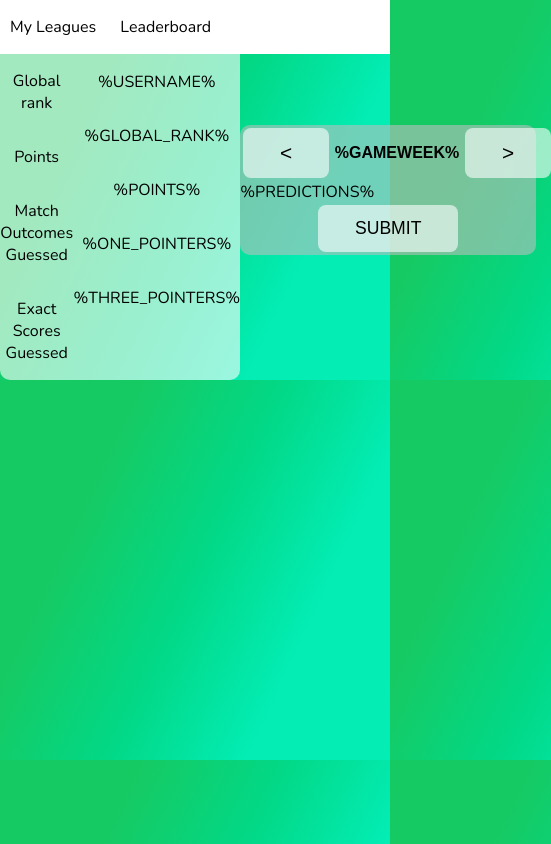
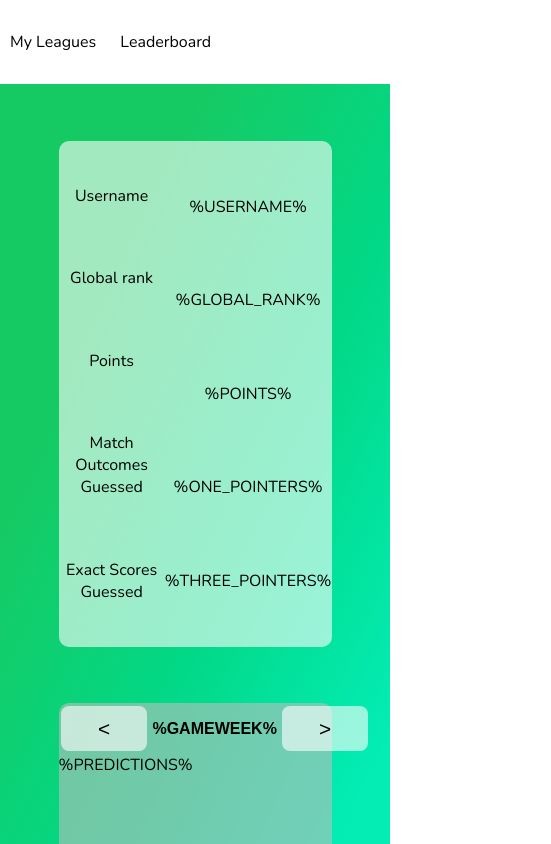
Before and after one commit to adammarszalek22/pl-website, a website: page public/main-page.html in a window 390 px wide. Shown: the top 844 px of the page, 551 px wide, since content can reach past the window. Drawn offline with nearby package versions, Linux system fonts and the light colour scheme.

```diff
--- a/public/style.css
+++ b/public/style.css
@@ -222,7 +222,26 @@
 
 /* Extra small devices (phones,  landscape phones) */
 @media (max-width: 575.98px) {
-    /* CSS rules for extra small devices */
+
+    body {
+        height: 150vh;
+    }
+
+    nav {
+        height: 10vh;
+    }
+
+    .main-container {
+        flex-direction: column;
+        height: 150vh;
+        padding-top: 10vh;
+    }
+
+    .card {
+        width: 70%;
+        height: 60vh;
+    }
+
 }
 
 /* Small devices (portrait tablets, small desktops) */
```
